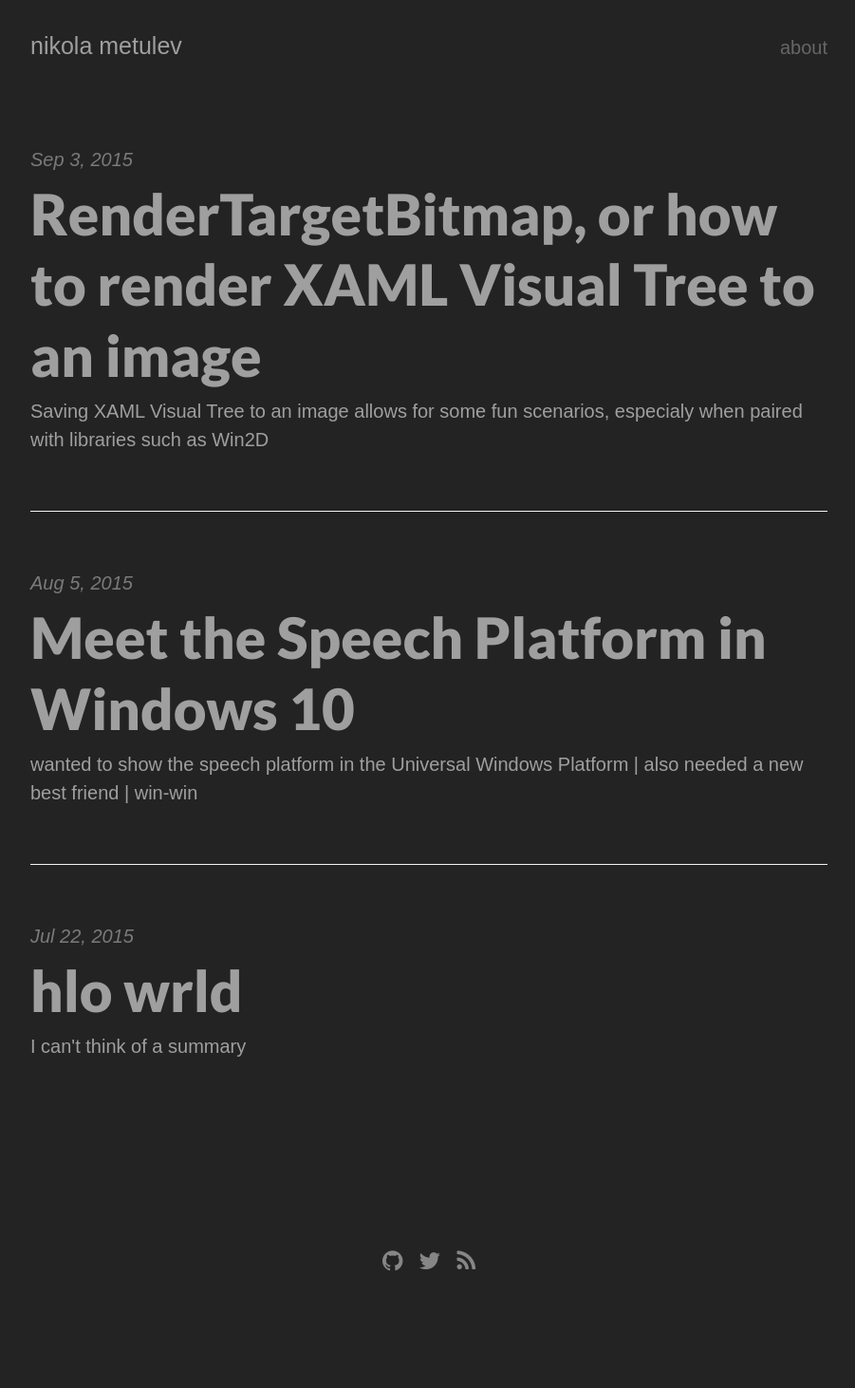
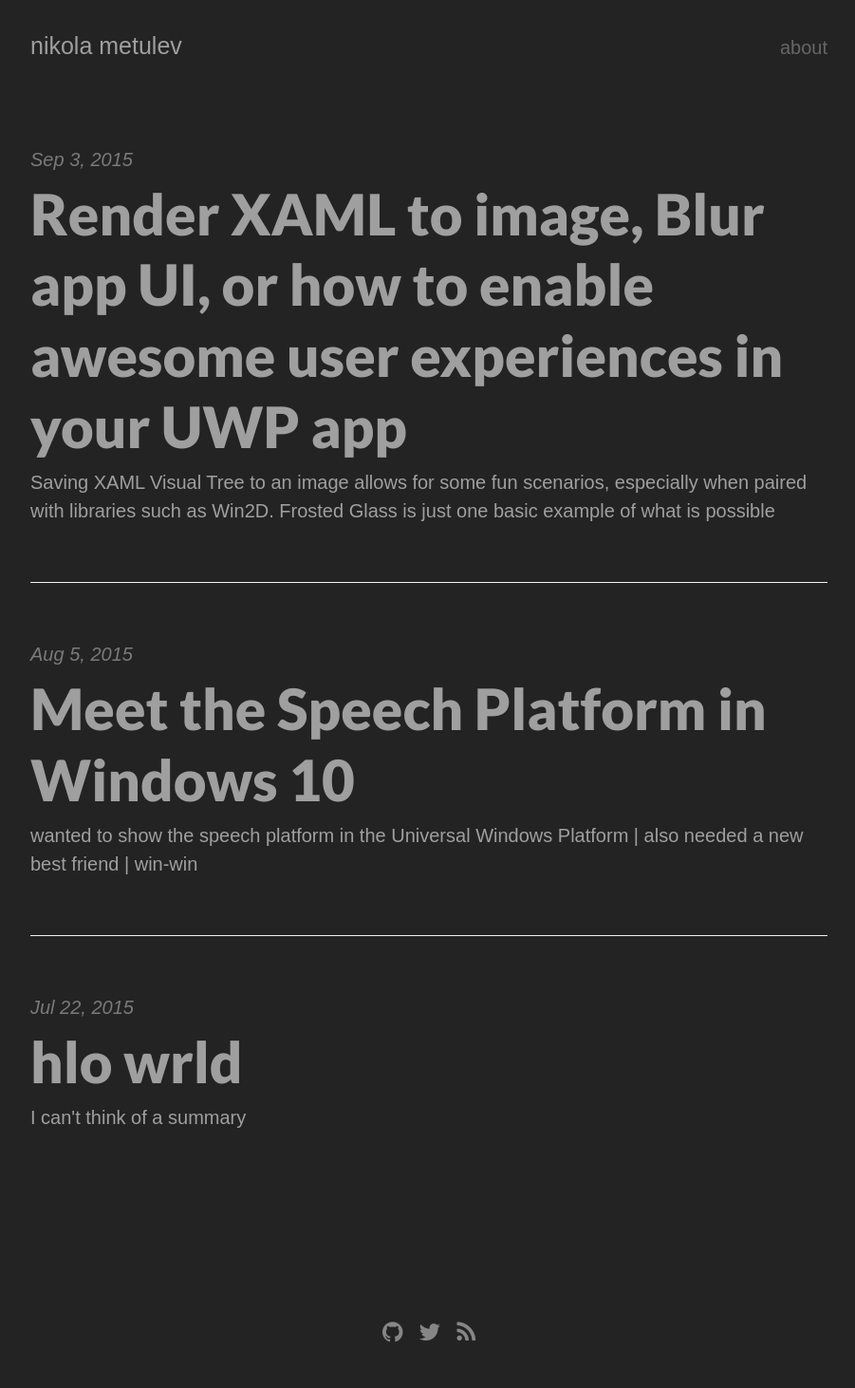
Before and after one commit to nmetulev/nmetulev.github.io, a Jekyll site: the page built from index.html, in a window 1280 px wide. Shown: the whole page at 95% size, without its empty margins (188-1089 px from the left). Built offline with Jekyll 4.4.1, drawn with Linux system fonts in a browser that asks for light colours; nearby versions of some CDN libraries; the list of posts is cut into pages by our own code; before the commit the page ends 1387 px from its top, so only the background shows below that; part of the change alters nothing that is shown.

Commit message:
Update 2015-09-34-render-XAML-as-image.md

````diff
--- a/_posts/2015-09-34-render-XAML-as-image.md
+++ b/_posts/2015-09-34-render-XAML-as-image.md
@@ -1,17 +1,101 @@
 ---
 layout:     post
-title:      RenderTargetBitmap, or how to render XAML Visual Tree to an image
+title:      Render XAML to image, Blur app UI, or how to enable awesome user experiences in your UWP app
 date:       2015-09-03 12:31:19
-summary:    Saving XAML Visual Tree to an image allows for some fun scenarios, especialy when paired with libraries such as Win2D
+summary:    Saving XAML Visual Tree to an image allows for some fun scenarios, especially when paired with libraries such as Win2D. Frosted Glass is just one basic example of what is possible
 permalink: /RenderTargetBitmap/
 ---
 
 ![Frosted Glass Effect](http://i.imgur.com/48GXe09.gif)
 
+It feels like everyone around me is writing UWP apps now, and talking about it. I probably should too... write an app I mean. [I got the talking covered](https://channel9.msdn.com/Shows/This+Week+On+Channel+9). If you are working on something cool, [I'd love to hear about it.](http://twitter.com/metulev)
 
+Anyway, during a very intense discussion about visual effects and shaders, the discussion naturally evolved towards how to use Win2D to improve the UX of the app, and whether it is possible to, for example, blur the whole UI. Half hour later, I was back at my dev machine with a working solution. The solution is so simple, it's a crime not to share it. So read on if interested.
 
+# RenderTargetBitmap #
 
-# Resources #
+### using Windows.UI.Xaml.Media.Imaging; ###
 
+[RenderTargetBitmap](https://msdn.microsoft.com/en-us/library/windows/apps/windows.ui.xaml.media.imaging.rendertargetbitmap) has been available since Windows 8.1 and now on the Universal Windows Platform. For those that haven't used it before, it is an amazing API that enables you to save a XAML Visual Tree of an element as image data. Since RenderTargetBitmap inherits from ImageSource, it can be directly applied to the Source property of a XAML image.
+
+``` csharp
+RenderTargetBitmap rtb = new RenderTargetBitmap();
+await renderTargetBitmap.RenderAsync(uielement);
+image.Source = rtb;
+```
+
+Easy.
+
+To make this easier to use with other APIs (as seen below), I recommend created an extension method that exposes the image data as a stream. Here is my implementation:
+
+``` csharp
+public static async Task<IRandomAccessStream> RenderToRandomAccessStream(this UIElement element)
+{
+    RenderTargetBitmap rtb = new RenderTargetBitmap();
+    await rtb.RenderAsync(element);
+
+    var pixelBuffer = await rtb.GetPixelsAsync();
+    var pixels = pixelBuffer.ToArray();
+
+	// Useful for rendering in the correct DPI
+    var displayInformation = DisplayInformation.GetForCurrentView();
+
+    var stream = new InMemoryRandomAccessStream();
+    var encoder = await BitmapEncoder.CreateAsync(BitmapEncoder.PngEncoderId, stream);
+    encoder.SetPixelData(BitmapPixelFormat.Bgra8,
+                         BitmapAlphaMode.Premultiplied,
+                         (uint)rtb.PixelWidth,
+                         (uint)rtb.PixelHeight,
+                         displayInformation.RawDpiX,
+                         displayInformation.RawDpiY,
+                         pixels);
+
+    await encoder.FlushAsync();
+    stream.Seek(0);
+
+    return stream;
+}
+```
+
+** Now, before going crazy with this, make sure to read through the [Remarks](https://msdn.microsoft.com/en-us/library/windows/apps/windows.ui.xaml.media.imaging.rendertargetbitmap#xaml_visuals_and_rendertargetbitmap_capture_capabilities). There are some restriction around what can be rendered that you should know about, but luckily, the large majority of cases will work just fine.
+
+# Win2D #
+
+### using Microsoft.Graphics.Canvas; ###
+
+There is a lot of things I can say about Win2D, but I think it's best if you just checkout the [GitHub](https://github.com/Microsoft/Win2D) page and get enlightened by the beauty that is *Windows Runtime API for immediate mode 2D graphics rendering with GPU acceleration*. Paring image data and Win2D yields pure magic. Don't believe me, read [this](http://blogs.msdn.com/b/eternalcoding/archive/2015/06/23/using-win2d-to-apply-effects-on-your-files.aspx) by [David Catuhe](https://twitter.com/deltakosh), the creator of [babylonJS](http://www.babylonjs.com/) (among other things).
+
+The coolest things about Win2D, in my opinion, are the super easy to use and very powerful hardware accelerated effects that don't require intimate knowledge of your graphics card. We can use one of these effects to create a very cool blur effect that can give us that Frosted Glass look in our app.
+
+``` csharp
+using (var stream = await Content.RenderToRandomAccessStream())
+{
+    var device = new CanvasDevice();
+    var bitmap = await CanvasBitmap.LoadAsync(device, stream);
+
+    var renderer = new CanvasRenderTarget(device, bitmap.SizeInPixels.Width, bitmap.SizeInPixels.Height, bitmap.Dpi);
+
+    using (var ds = renderer.CreateDrawingSession())
+    {
+        var blur = new GaussianBlurEffect();
+        blur.BlurAmount = 5.0f;
+        blur.Source = bitmap;
+        ds.DrawImage(blur);
+    }
+
+    stream.Seek(0);
+    await renderer.SaveAsync(stream, CanvasBitmapFileFormat.Png);
+
+    BitmapImage image = new BitmapImage();
+    image.SetSource(stream);
+    paneBackground.ImageSource = image;
+    splitview.IsPaneOpen = true;
+}
+
+```
+
+So take the stream from the previous step, pass it to Win2D for some magical processing, and grab a refreshing drink because your work is done.
+
+In the above animation, I used this exact same code to apply the blured image to a SplitView.Pane Background right before the pane is open (the content of the SplitView is just a WebView because I'm too lazy to create real UI). It is trivial to combine multiple effects for super cool experiences and there are thousands of variations. I'd love to see what you create with this.
 
 Keep hacking my friends!
````
